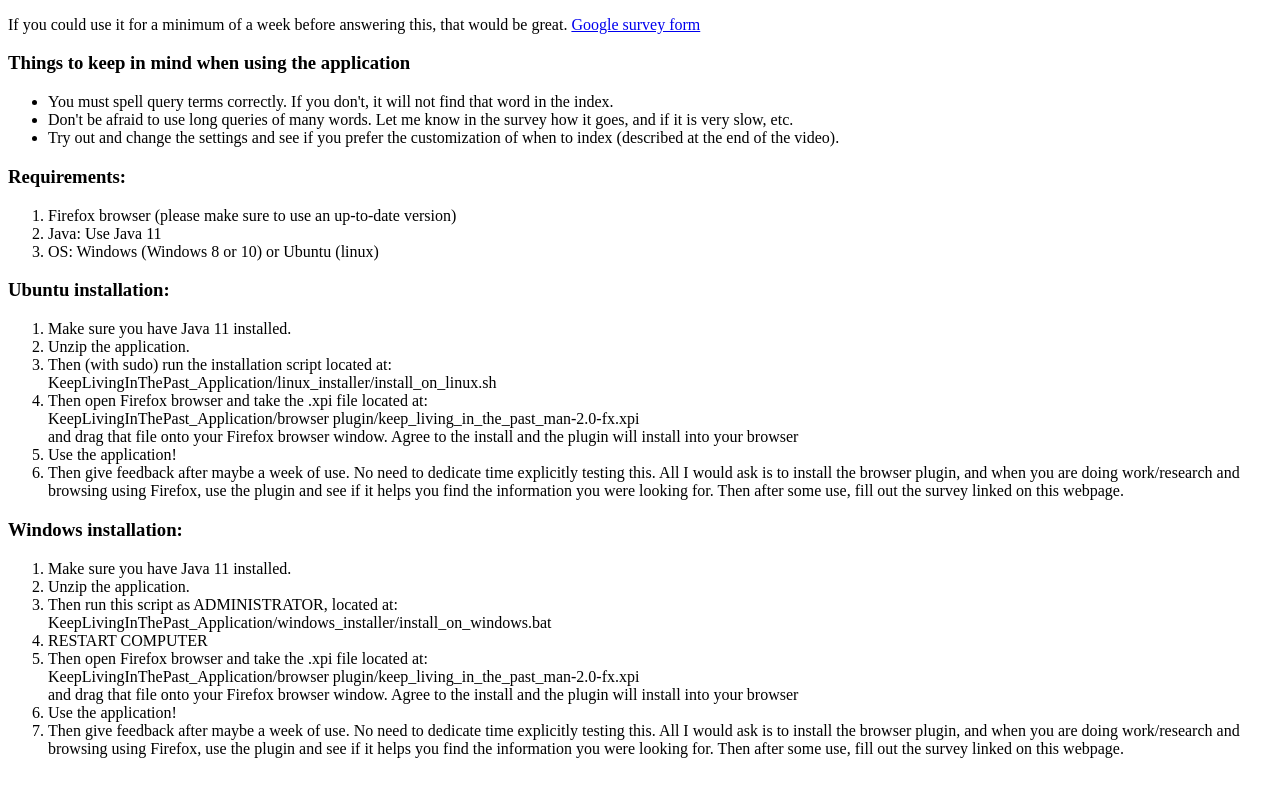
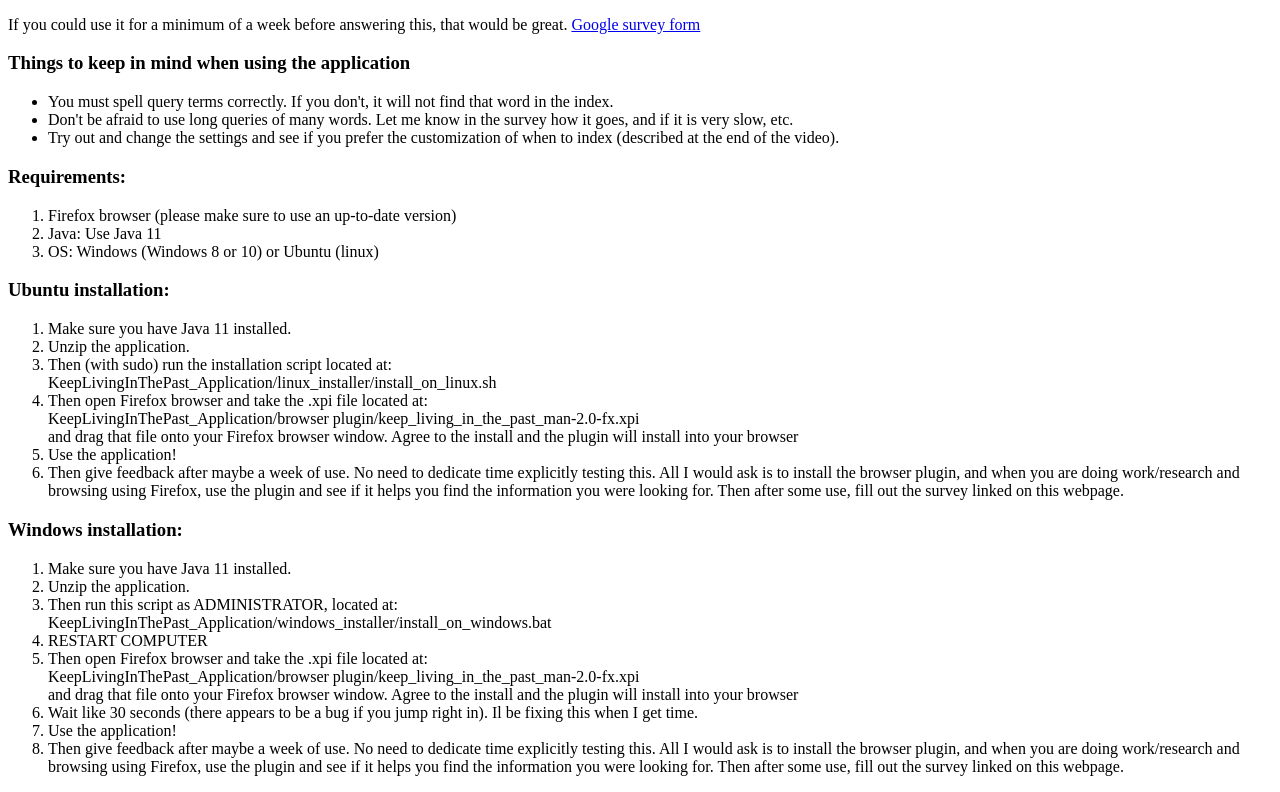
Before and after one commit to FerdiaFagan/FerdiaFagan.github.io, a plain HTML site: page index.html in a window 1280 px wide. Shown: the part 1028-1820 px from the top of the page. Drawn offline with Linux system fonts and the light colour scheme.

Commit message:
wait added

```diff
--- a/index.html
+++ b/index.html
@@ -165,6 +165,10 @@
             and the plugin will install into your browser
         </li>
         <li>
+            Wait like 30 seconds (there appears to be a bug if you jump right in). Il be fixing this when
+            I get time.
+        </li>
+        <li>
             Use the application!
         </li>
         <li>
```
